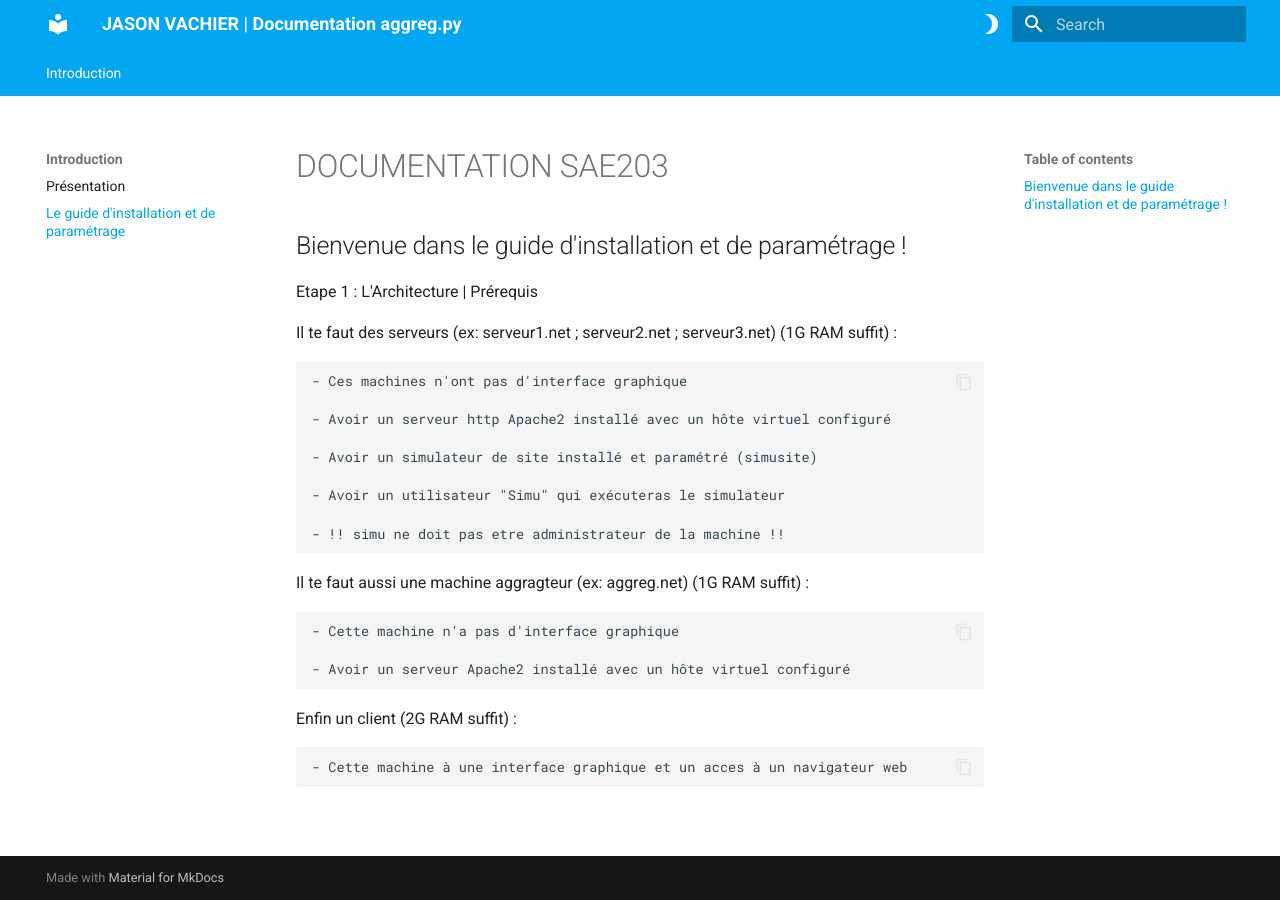
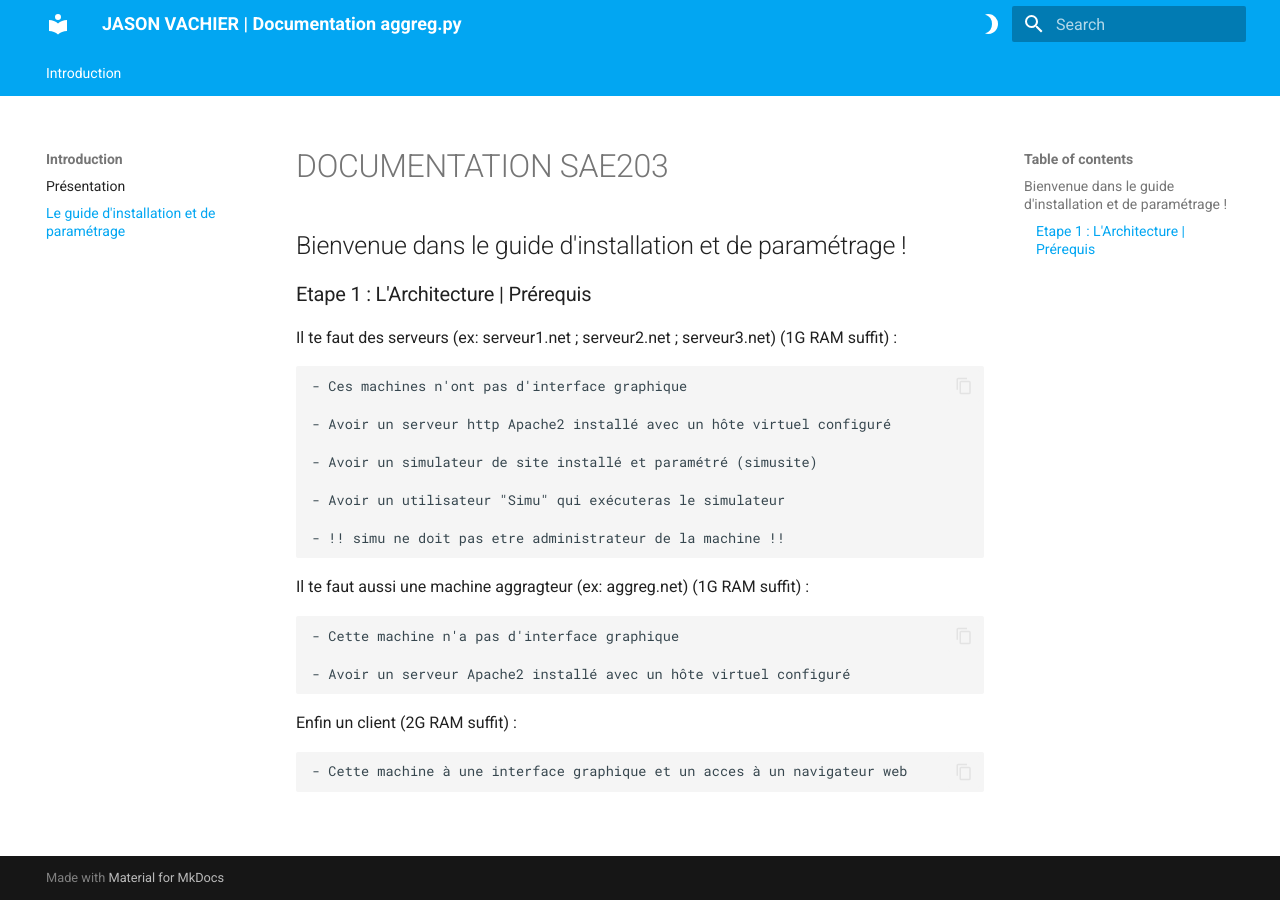
Before and after one commit to JasonVachier/SAE203, an MkDocs documentation site: the page built from docs/Etape1.md, in a window 1280 px wide. Built offline with MkDocs 1.6.1 and Material for MkDocs 9.7.7, drawn with Linux system fonts in a browser that asks for light colours.

```diff
--- a/docs/Etape1.md
+++ b/docs/Etape1.md
@@ -2,7 +2,7 @@
 
 ## Bienvenue dans le guide d'installation et de paramétrage !
 
-Etape 1 : L'Architecture | Prérequis
+### Etape 1 : L'Architecture | Prérequis
 
 
 Il te faut des serveurs (ex: serveur1.net ; serveur2.net ; serveur3.net) (1G RAM suffit) :
```
